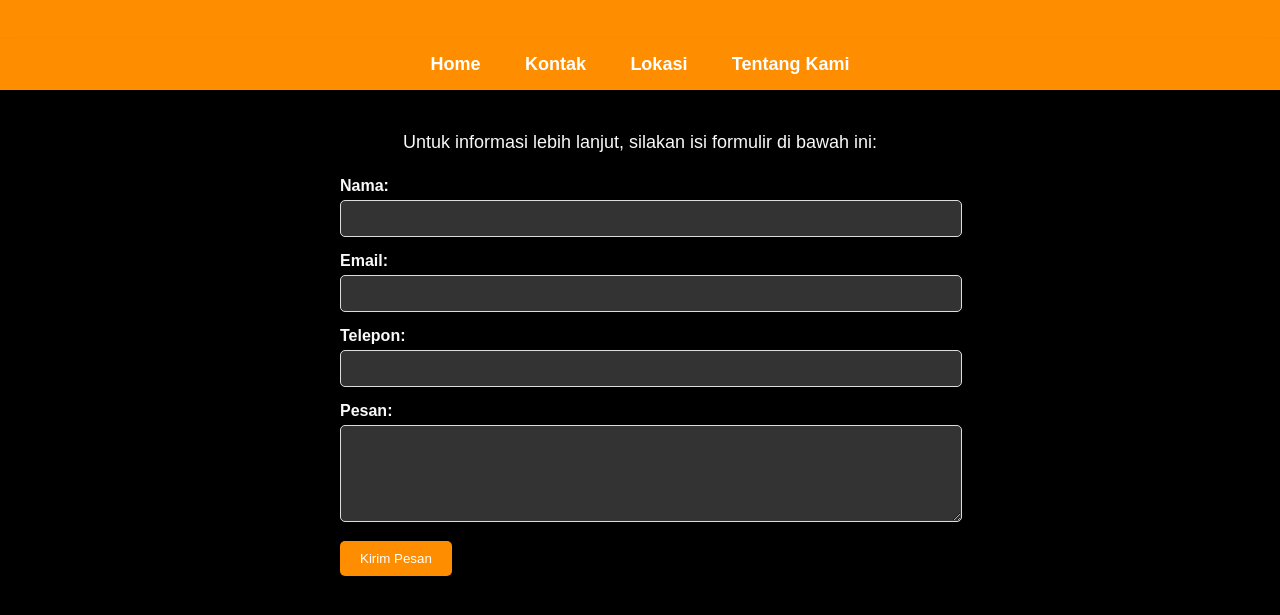
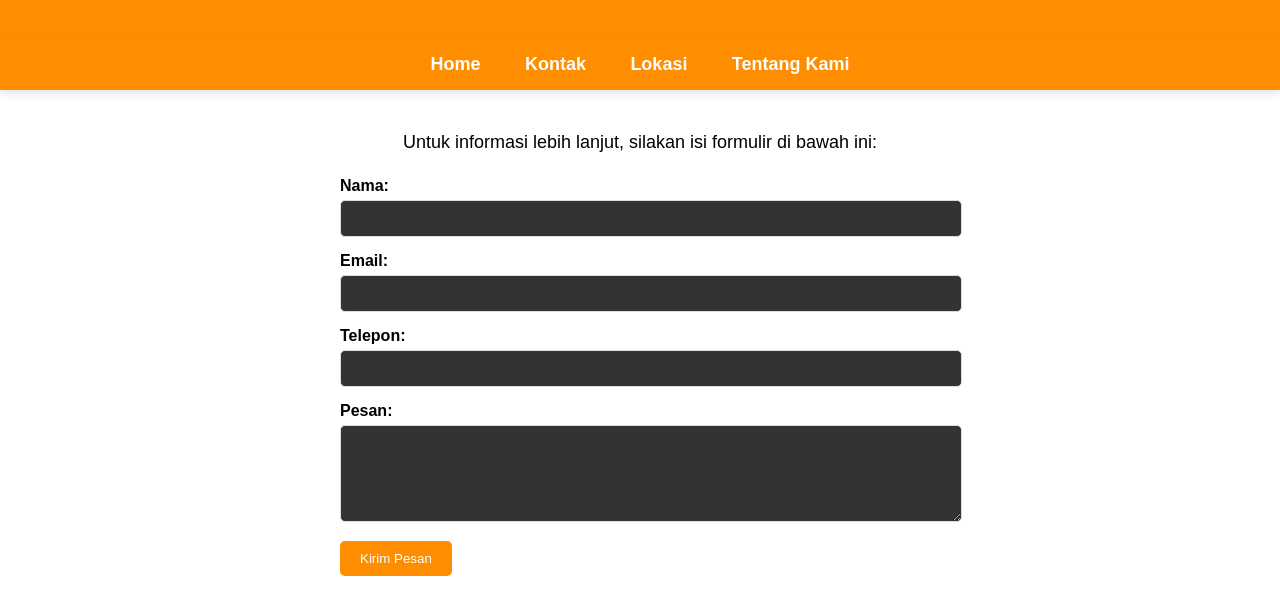
Before and after one commit to miftahuddinsiregar/kulinersumut, a plain HTML site: page kontak.html in a window 1280 px wide. Shown: the part 81-696 px from the top of the page. Drawn offline with Linux system fonts and the light colour scheme.

Commit message:
Update kontak.html

```diff
--- a/kontak.html
+++ b/kontak.html
@@ -9,7 +9,7 @@
             font-family: Arial, sans-serif;
             margin: 0;
             padding: 0;
-            background-color: #000; /* Ubah background jadi hitam */
+            background-color: #f2f2f2: /* Ubah background jadi hitam */
             color: #f9f9f9; /* Warna teks jadi terang agar kontras dengan background hitam */
             text-align: center;
         }
```
